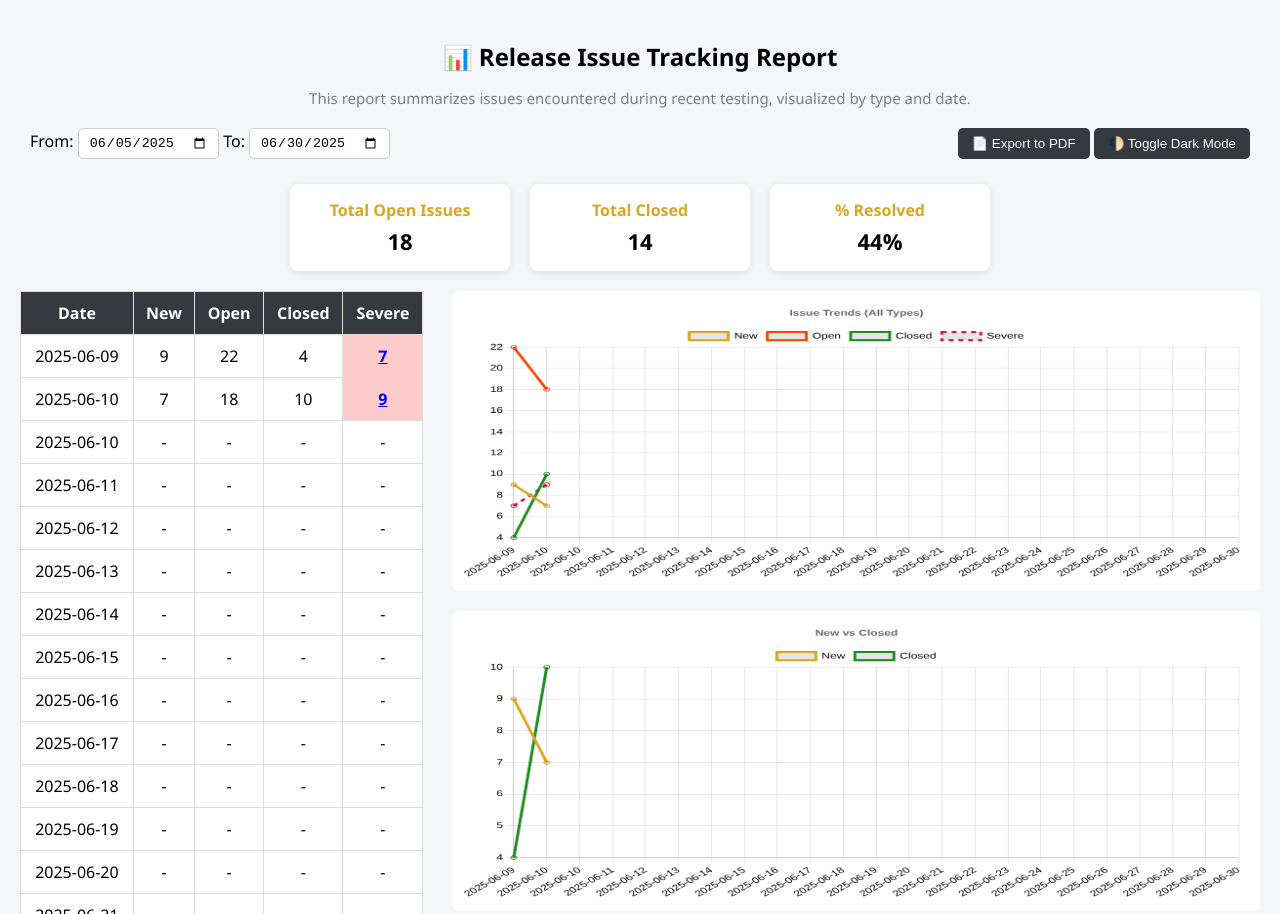
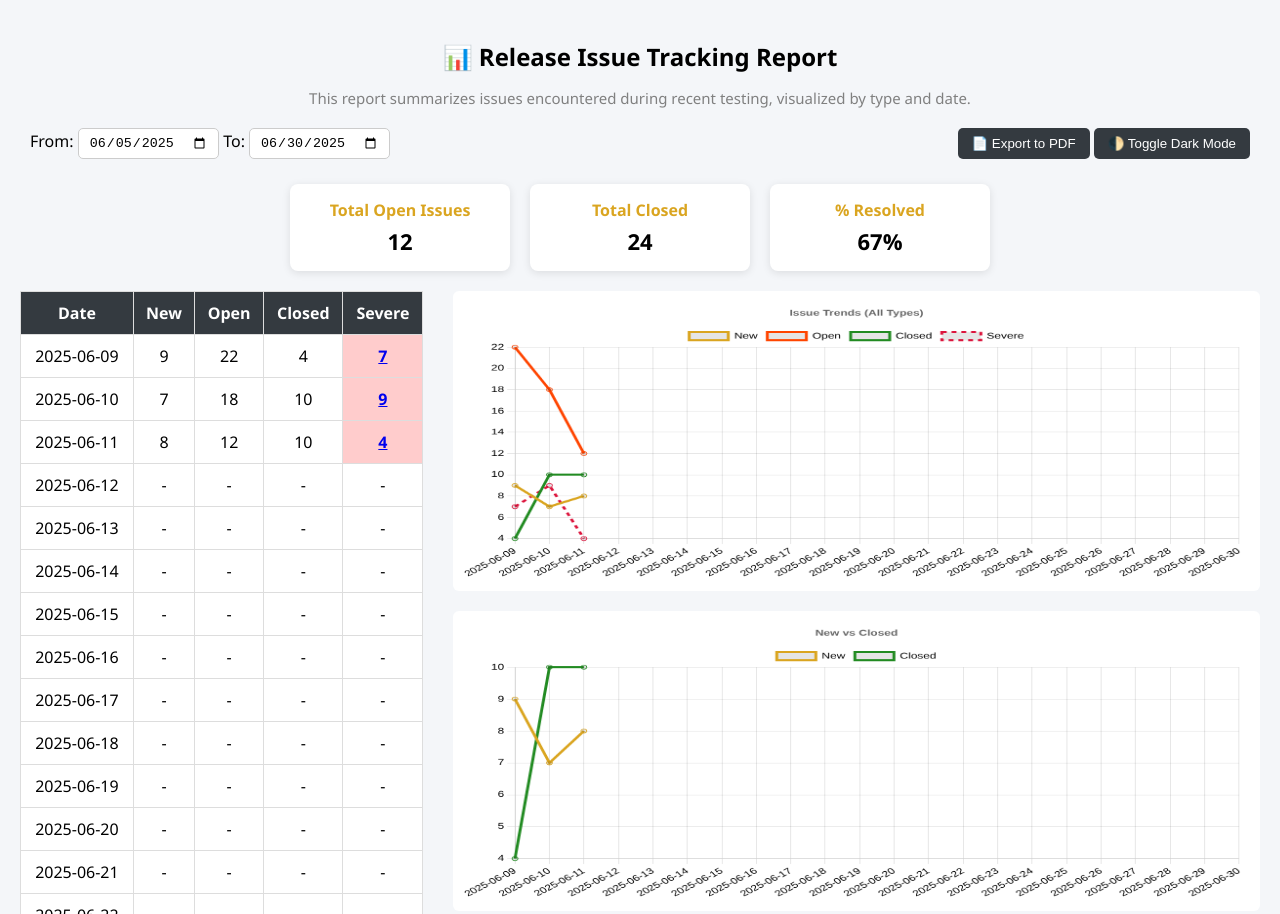
Before and after one commit to zeeshan6199/report, a plain HTML site: page index.html in a window 1280 px wide. Shown: the top 914 px of the page. Drawn offline with nearby package versions, Linux system fonts and the light colour scheme.

Commit message:
Update index.html
daily bug update

```diff
--- a/index.html
+++ b/index.html
@@ -238,8 +238,9 @@
     const issueData = [
       { date: "2025-06-09", new: 9, open: 22, closed: 4, severe: 7 },
       { date: "2025-06-10", new: 7, open:18, closed:10, severe: 9 },
+      { date: "2025-06-11", new: 8, open:12, closed:10, severe: 4 },
       ...Array.from({length: 21}, (_, i) => {
-        const d = new Date("2025-06-10");
+        const d = new Date("2025-06-12");
         d.setDate(d.getDate() + i);
         return { date: d.toISOString().split('T')[0], new: "-", open: "-", closed: "-", severe: "-" };
       })
@@ -248,6 +249,7 @@
     const severeDetailsByDate = {
       "2025-06-09": ["[Supplier User] Supplier user is able to approve/reject decalaration if submitted decaration is opened through breadcrumbs.", "[CMRT] Answers from file are not imported.", "[TEST] Invalid error pop up upon save and undefined appears in part type when parent spec is created after standalone spec.","[TEST] Last error persists throughout the session using the test instance.","[TEST] Material category value is not picked from import file.","Blank dashboard for user with report viewer role.","[TEST] Grid is cleared but calculated compliance value is still appearing."],
       "2025-06-10": ["[Supplier User] Supplier user is able to approve/reject decalaration if submitted decaration is opened through breadcrumbs.", "[CMRT] Answers from file are not imported.", "[TEST] Invalid error pop up upon save and undefined appears in part type when parent spec is created after standalone spec.","[TEST] Last error persists throughout the session using the test instance.","[TEST] Material category value is not picked from import file.","No 'Add Scip attribute' option present in toolbar when spec reach svhc and obj in open to supplier state.","[TEST] Preliminary Non-Compliance Report showing no data for SCIP section.","[TEST] When subpart row is selected on reach svhc declaration , add scip attributes option should appear.","[Supplier Email AI] No reminder email back to supplier mentioning file wasn't uploaded and retry is needed."],
+      "2025-06-11": ["Partial declaration , incorrect calculated compliance value appearing.", "SCIP attributes value appearing as 'undefined' throughout the system.", "[Supplier Email AI] No reminder email back to supplier mentioning file wasn't uploaded and retry is needed.","Incorrect effective from/effective till values on copy declaration to block."]
     };
 
     const tbody = document.querySelector("#issueTable tbody");
```
